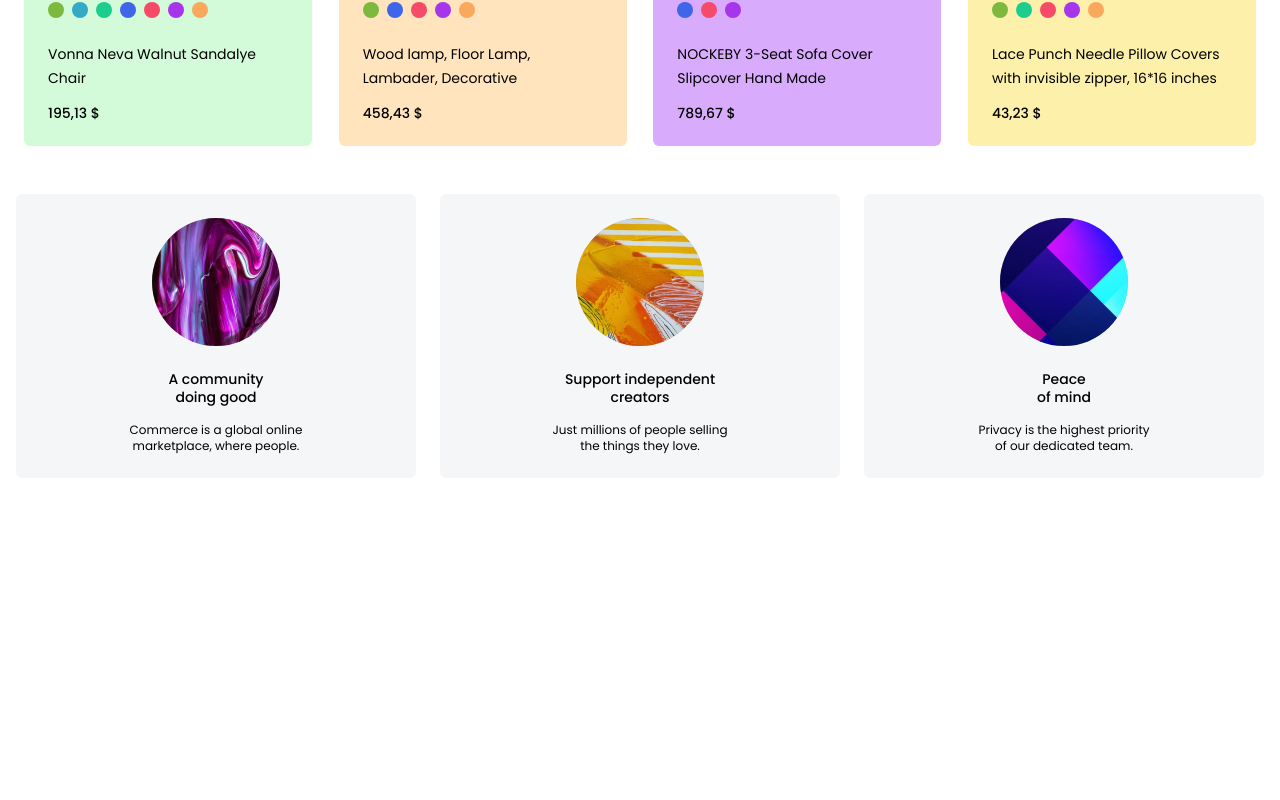
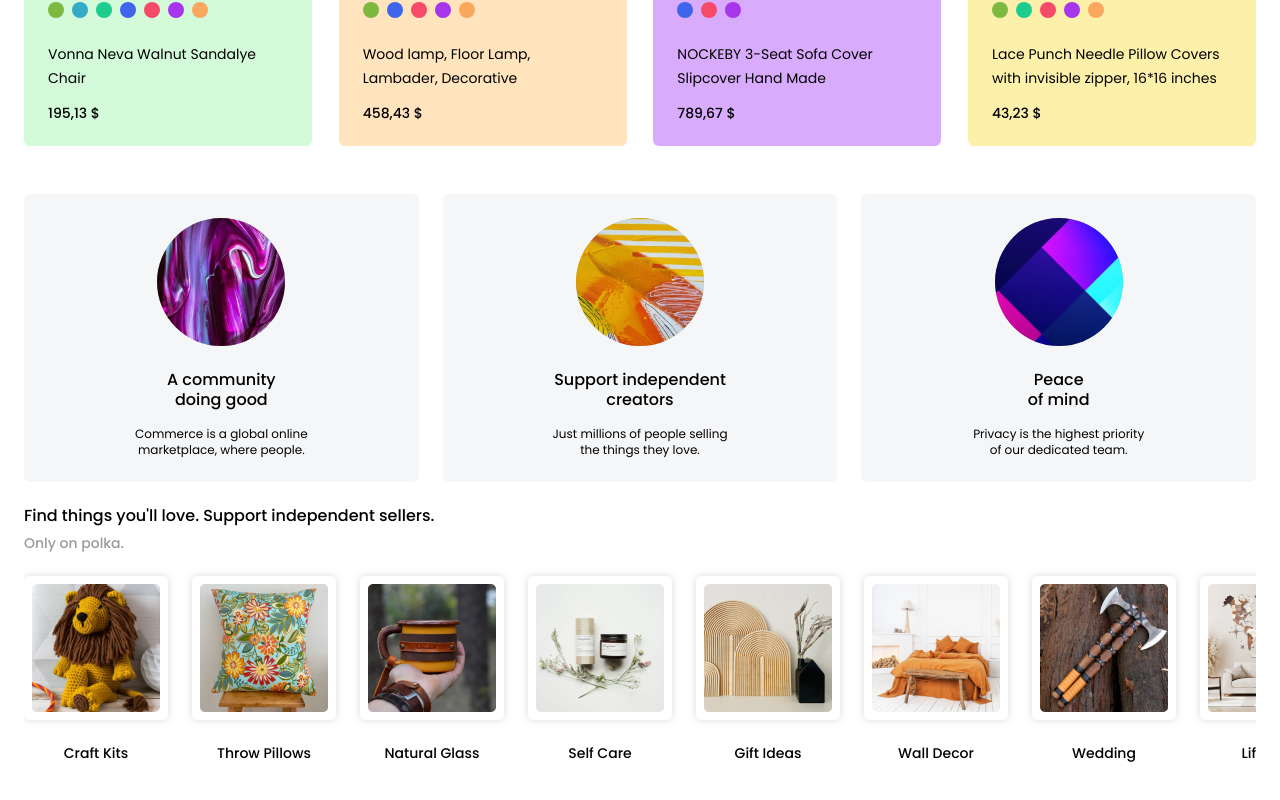
Before and after one commit to codi-Andre/e-commerce, a React (Vite) app: page / in a window 1280 px wide. Shown: the part 638-1438 px from the top of the page. Before the commit the page ends 1140 px from the top, so only its background shows below. Built offline with nearby package versions, Linux system fonts and the light colour scheme.

Commit message:
feat: new categories gallery component

```diff
--- /dev/null
+++ b/src/components/CategoryGallery.tsx
@@ -0,0 +1,50 @@
+import cupImg from "../assets/categories-images/cup.png"
+import giftImg from "../assets/categories-images/gift.png"
+import lifeStyleImg from "../assets/categories-images/life-style.png"
+import lionImg from "../assets/categories-images/lion.png"
+import pillow2Img from "../assets/categories-images/pillow.png"
+import selfCareImg from "../assets/categories-images/self-care.png"
+import wallDecorImg from "../assets/categories-images/wall-decor.png"
+import weddingImg from "../assets/categories-images/wedding.png"
+import expandLeft from "../assets/icons/expand-left.svg"
+import expandRight from "../assets/icons/expand-right.svg"
+import { ItemCard } from "./ItemCard"
+
+export function CategoryGallery() {
+  return (
+    <div
+      className="overflow-x-without-bars 2xl:reset-overflow-x-without-bars relative flex
+      flex-nowrap gap-4 py-6 md:gap-6 2xl:justify-center"
+    >
+      <button
+        className="absolute -left-16 top-16 hidden
+       rounded-full bg-design-gray-background p-2 2xl:inline-block"
+      >
+        <img className="h-8 w-8" src={expandLeft} alt="left arrow" />
+      </button>
+
+      <ItemCard figCaption="Craft Kits" imgPath={lionImg} />
+
+      <ItemCard figCaption="Throw Pillows" imgPath={pillow2Img} />
+
+      <ItemCard figCaption="Natural Glass" imgPath={cupImg} />
+
+      <ItemCard figCaption="Self Care" imgPath={selfCareImg} />
+
+      <ItemCard figCaption="Gift Ideas" imgPath={giftImg} />
+
+      <ItemCard figCaption="Wall Decor" imgPath={wallDecorImg} />
+
+      <ItemCard figCaption="Wedding" imgPath={weddingImg} />
+
+      <ItemCard figCaption="Life Style" imgPath={lifeStyleImg} />
+
+      <button
+        className="absolute -right-16 top-16 hidden rounded-full bg-design-gray-background
+       p-2 2xl:inline-block"
+      >
+        <img className="h-8 w-8" src={expandRight} alt="right arrow" />
+      </button>
+    </div>
+  )
+}
--- a/src/components/DotsNav.tsx
+++ b/src/components/DotsNav.tsx
@@ -8,7 +8,7 @@ export function DotsNav({ size, accessibilityCaption }: DotsNavProps) {
     <div
       className={`mt-6 flex gap-2 ${
         size === "sm" ? "md:hidden" : "hidden md:block"
-      }`}
+      } justify-center`}
     >
       {accessibilityCaption?.map((caption) => (
         <span
--- /dev/null
+++ b/src/components/ItemCard.tsx
@@ -0,0 +1,19 @@
+interface ItemCardProps {
+  imgPath?: string
+  figCaption?: string
+}
+
+export function ItemCard({ figCaption, imgPath }: ItemCardProps) {
+  return (
+    <a href="#">
+      <img
+        className="h-[8.5rem] w-[8.5rem] max-w-none rounded-md p-2
+         shadow-[0px_0px_8px_0px_rgba(0,0,0,0.15)] md:h-36 md:w-36"
+        src={imgPath}
+        alt=""
+      />
+
+      <p className="mt-4 text-center text-text5 md:mt-6">{figCaption}</p>
+    </a>
+  )
+}
--- a/src/components/Main.tsx
+++ b/src/components/Main.tsx
@@ -6,9 +6,10 @@ import clothingImg from "../assets/categories-images/clothing.jpeg"
 import homeImg from "../assets/categories-images/home.jpeg"
 import chairImg from "../assets/productImages/chair.png"
 import lambaderImg from "../assets/productImages/lambader.png"
-import pillowImg from "../assets/productImages/pillow.png"
+import pillow1Img from "../assets/productImages/pillow.png"
 import sofaImg from "../assets/productImages/sofa.png"
 import { CategoryCard } from "./CategoryCard"
+import { CategoryGallery } from "./CategoryGallery"
 import { ColorPalette } from "./ColorPalette"
 import { CommunityCard } from "./CommunityCard"
 import { DotsNav } from "./DotsNav"
@@ -16,9 +17,9 @@ import { ProductCard } from "./ProductCard"
 
 export function Main() {
   return (
-    <main className="">
+    <main className="from-design-gray-background from-[400px] to-white to-[401px] pt-6 2xl:bg-gradient-to-b">
       <section className="container">
-        <div className="mx-4 mb-10 mt-6 flex flex-col gap-6 md:mx-6 lg:flex-row">
+        <div className="mx-4 mb-10 flex flex-col gap-6 md:mx-6 lg:flex-row">
           <CategoryCard imagePath={clothingImg} title="Clothing & shoes" />
 
           <CategoryCard imagePath={homeImg} title="Home & living" />
@@ -62,7 +63,7 @@ export function Main() {
 
         <div className="hidden rounded-md bg-cards-4 xl:block ">
           <ProductCard
-            imgPath={pillowImg}
+            imgPath={pillow1Img}
             description="Lace Punch Needle Pillow Covers with invisible zipper, 16*16 inches"
             price="43,23 $"
             availableColors={
@@ -79,10 +80,10 @@ export function Main() {
 
       <section
         className="container mb-6 flex flex-col items-center justify-center
-      px-4 md:flex-row md:gap-6"
+      px-4 md:flex-row md:gap-6 md:px-6"
       >
         <CommunityCard imgPath={abstractArt1}>
-          <h4 className="mb-4 text-center text-text5">
+          <h4 className="mb-4 text-center text-text5 md:text-text4">
             A community
             <br /> doing good
           </h4>
@@ -94,7 +95,7 @@ export function Main() {
         </CommunityCard>
 
         <CommunityCard screen="md" imgPath={abstractArt2}>
-          <h4 className="mb-4 text-center text-text5">
+          <h4 className="mb-4 text-center text-text5 md:text-text4">
             Support independent
             <br /> creators
           </h4>
@@ -106,7 +107,7 @@ export function Main() {
         </CommunityCard>
 
         <CommunityCard screen="lg" imgPath={abstractArt3}>
-          <h4 className="mb-4 text-center text-text5">
+          <h4 className="mb-4 text-center text-text5 md:text-text4">
             Peace
             <br /> of mind
           </h4>
@@ -122,6 +123,20 @@ export function Main() {
           accessibilityCaption={["slide1", "slide2", "slide3"]}
         />
       </section>
+      <section className="container mb-6 px-4 md:px-6">
+        <h2 className="mb-2 text-title2">
+          Find things you'll love.
+          <br className="md:hidden" /> Support independent sellers.
+        </h2>
+        <p className="text-text5 text-design-subtext">Only on polka.</p>
+
+        <CategoryGallery />
+
+        <DotsNav
+          size="sm"
+          accessibilityCaption={["slide1", "slide2", "slide3"]}
+        />
+      </section>
     </main>
   )
 }
--- a/src/index.css
+++ b/src/index.css
@@ -44,4 +44,25 @@
 }
 
 @layer utilities {
+  .overflow-x-without-bars {
+    overflow-y: hidden;
+    overflow-x: auto;
+    -ms-overflow-style: none; /* IE and Edge */
+    scrollbar-width: none; /* Firefox */
+  }
+
+  .overflow-x-without-bars::-webkit-scrollbar {
+    display: none; /* Chrome, Safari and Opera */
+  }
+
+  .reset-overflow-x-without-bars {
+    overflow-y: initial;
+    overflow-x: initial;
+    -ms-overflow-style: initial; /* IE and Edge */
+    scrollbar-width: initial; /* Firefox */
+  }
+
+  .reset-overflow-x-without-bars::-webkit-scrollbar {
+    display: initial; /* Chrome, Safari and Opera */
+  }
 }
```
